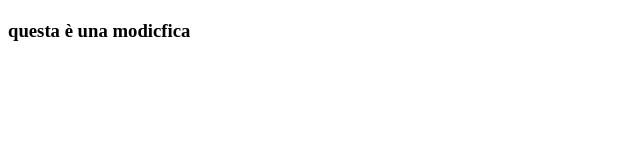
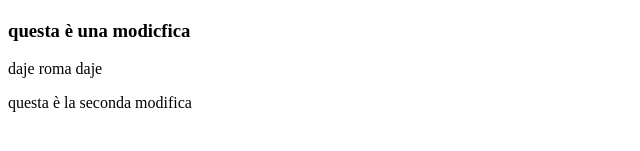
Before and after one commit to cicciociccia19/primosito, a plain HTML site: page index.html in a window 1280 px wide. Shown: the part 253-404 px from the top of the page, without its empty margins (0-640 px from the left). Drawn offline with Linux system fonts and the light colour scheme.

Commit message:
Add files via upload

```diff
--- a/index.html
+++ b/index.html
@@ -15,5 +15,7 @@
         <p>Ciao mondo!</p>
         <img src="https://picsum.photos/200" alt="Immagine random">
 	<h3>questa è una modicfica</h3>
+	<p>daje roma daje</p>
+	<p>questa è la seconda modifica</p>
     </body>
 </html>
```
